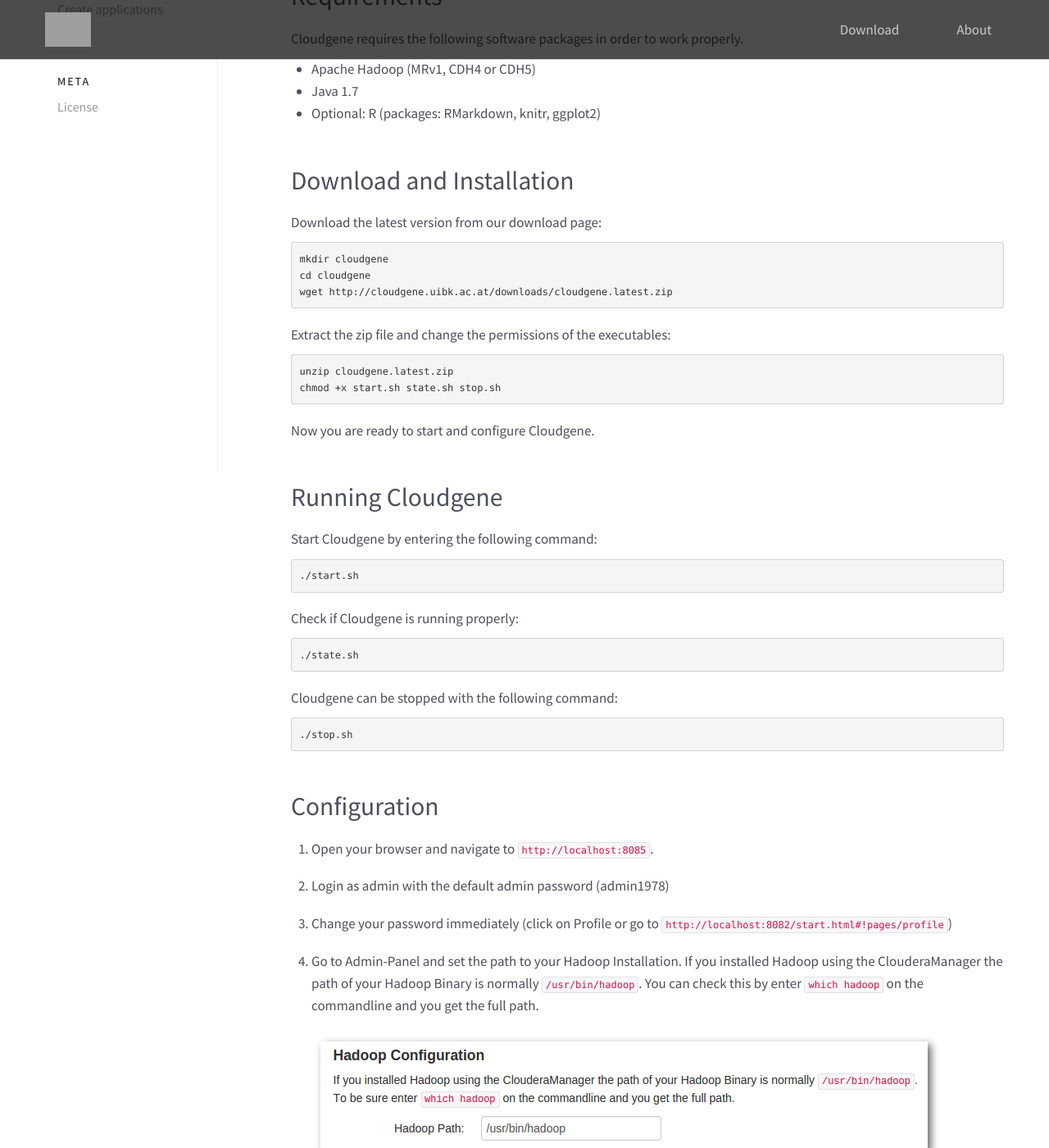
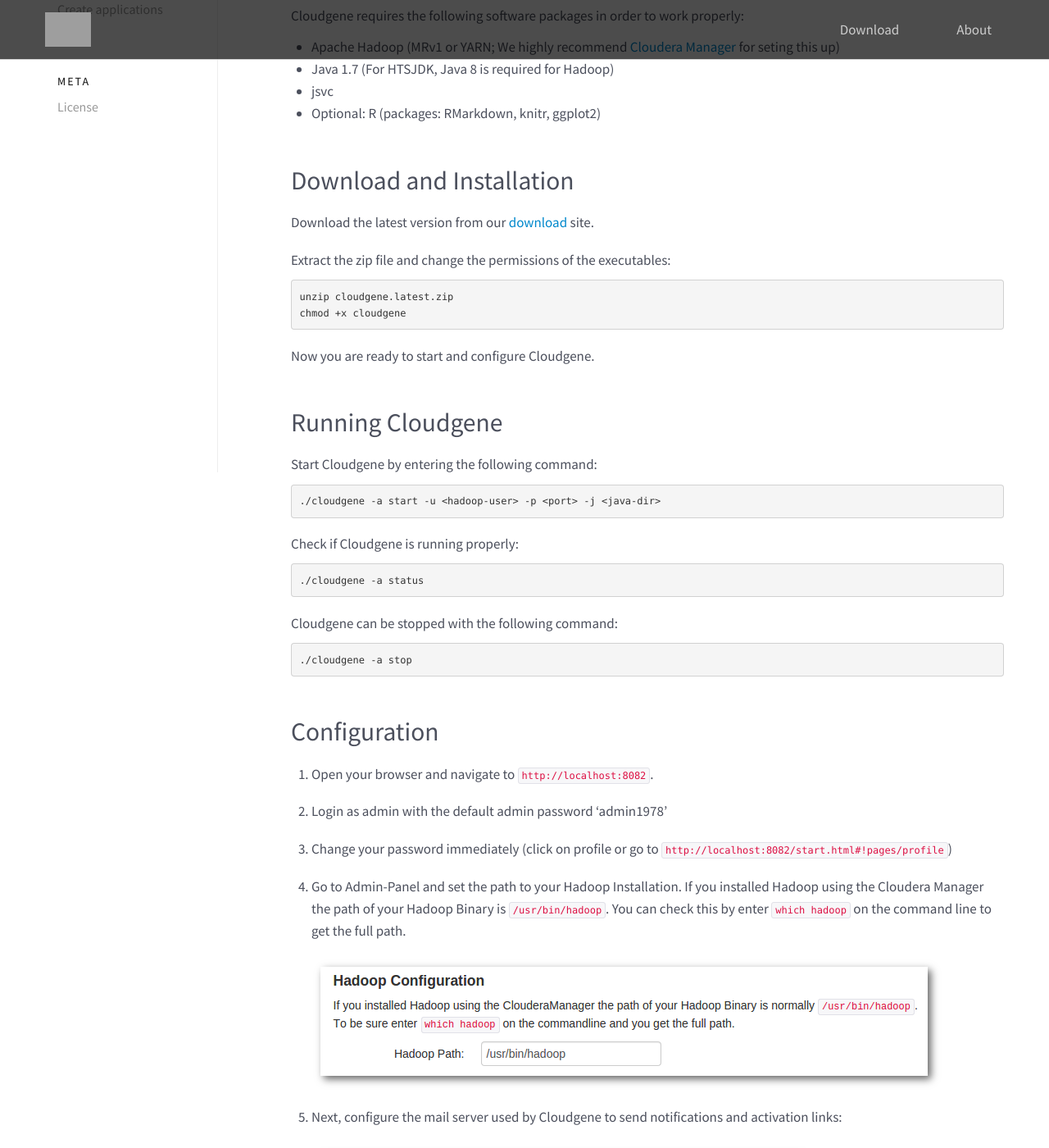
Before and after one commit to genepi/cloudgene-website, a Jekyll site: the page built from _posts/2013-06-03-getting-started.md, in a window 1280 px wide and 1400 px high, scrolled down 345 px. Shown: the whole window at 82% size. Built offline with Jekyll 4.4.1, drawn with Linux system fonts in a browser that asks for light colours; nearby versions of some CDN libraries; some of the changed text lies outside the part shown; grey boxes are pictures that could not be loaded.

Commit message:
updating getting started.
removing two blog posts since its already included in getting started.

```diff
--- a/_posts/2013-06-03-getting-started.md
+++ b/_posts/2013-06-03-getting-started.md
@@ -6,65 +6,61 @@ category: doc
 order: 0
 ---
 
-This page helps you to install, configure and running Cloudgene on your own Hadoop MapReduce cluster. Step by step tutorials about the installation of Hadoop can be found on this page.
+This page helps you to install, configure and running Cloudgene on your own Hadoop cluster.
 
 
 ## Requirements
 
-Cloudgene requires the following software packages in order to work properly.
+Cloudgene requires the following software packages in order to work properly:
 
-*   Apache Hadoop (MRv1, CDH4 or CDH5)
-*   Java 1.7
+*   Apache Hadoop (MRv1 or YARN; We highly recommend <a href="https://www.cloudera.com/products/cloudera-manager.html">Cloudera Manager</a> for seting this up)
+*   Java 1.7 (For HTSJDK, Java 8 is required for Hadoop)
+*   jsvc
 *   Optional: R (packages: RMarkdown, knitr, ggplot2)
 
 
 ## Download and Installation
 
-Download the latest version from our download page:
-
-    mkdir cloudgene
-    cd cloudgene
-    wget http://cloudgene.uibk.ac.at/downloads/cloudgene.latest.zip
+Download the latest version from our <a href="/cloudgene-website/about">download</a> site.
 
 
 Extract the zip file and change the permissions of the executables:
 
     unzip cloudgene.latest.zip
-    chmod +x start.sh state.sh stop.sh
+    chmod +x cloudgene
 
 
 Now you are ready to start and configure Cloudgene.
-
 
 
 ## Running Cloudgene
 
 Start Cloudgene by entering the following command:
 
-    ./start.sh
+    ./cloudgene -a start -u <hadoop-user> -p <port> -j <java-dir>
 
 
 Check if Cloudgene is running properly:
 
-    ./state.sh
+    ./cloudgene -a status
 
 
 Cloudgene can be stopped with the following command:
 
-    ./stop.sh
+    ./cloudgene -a stop
 
 
 
 
 ## Configuration
 
-1.  Open your browser and navigate to `http://localhost:8085`.
+1.  Open your browser and navigate to `http://localhost:8082`.
 
-2.  Login as admin with the default admin password (admin1978)
+2.  Login as admin with the default admin password 'admin1978'
 
-3.  Change your password immediately (click on Profile or go to `http://localhost:8082/start.html#!pages/profile`)
+3.  Change your password immediately (click on profile or go to `http://localhost:8082/start.html#!pages/profile`)
 
-4.  Go to Admin-Panel and set the path to your Hadoop Installation. If you installed Hadoop using the ClouderaManager the path of your Hadoop Binary is normally `/usr/bin/hadoop`. You can check this by enter `which hadoop` on the commandline and you get the full path.
+4.  Go to Admin-Panel and set the path to your Hadoop Installation. If you installed Hadoop using the Cloudera Manager the path of your Hadoop Binary is `/usr/bin/hadoop`. You can check this by enter `which hadoop` on the command line to get the full path.
 
     ![enter image description here][1]
 
@@ -89,15 +85,6 @@ Cloudgene is delivered with a preconfigured application which can be used to tes
 4.  Now you are ready to use Cloudgene!
 
 
-## What's next?
-
-Please have a look at the documentation, for a detailed information including the user guide, a list of supported applications and tutorials on how to integrate and deploy your own applications:
-
-*   Install your first Application
-*   Developer Guide
-
-
-
  [1]: {{ site.baseurl }}/images/hadoop.png
  [2]: {{ site.baseurl }}/images/smtp.png
  [3]: {{ site.baseurl }}/images/check.png
```
Also changed, not shown: other parts of _posts/2013-06-03-getting-started.md (+1 -1 lines).
